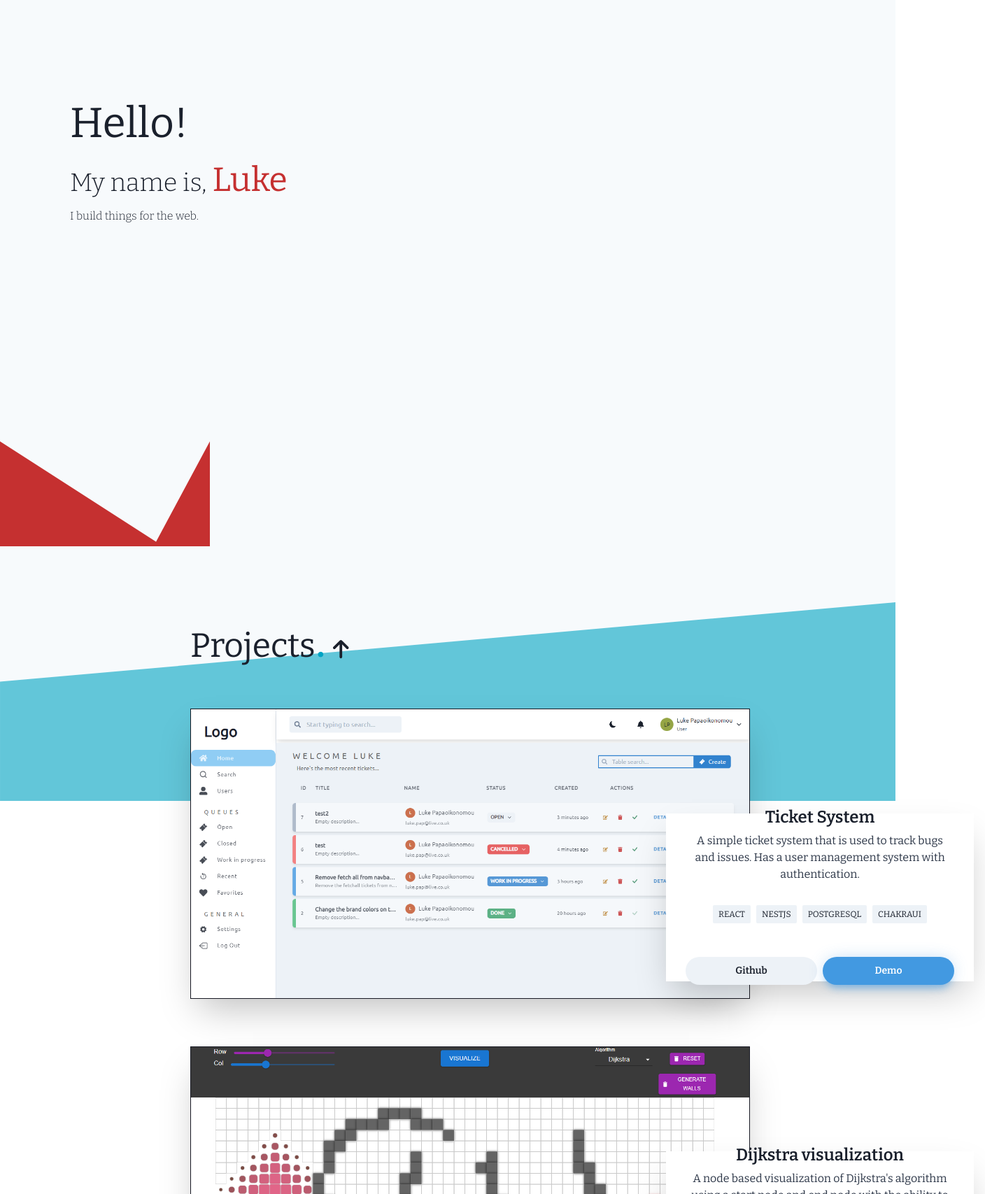
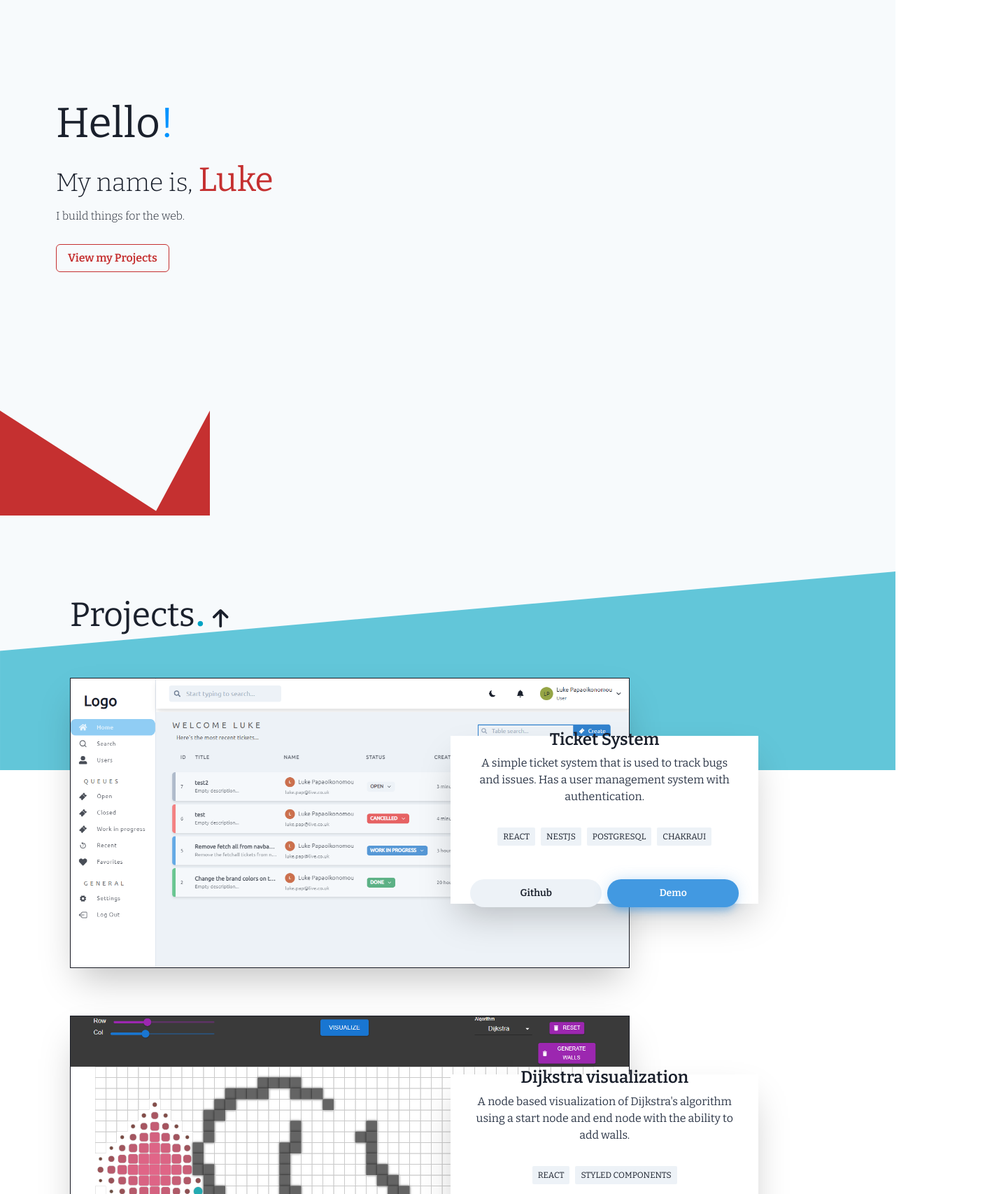
Before and after one commit to lukeypap/lukeypap.github.io, a React (Create React App) app: page / in a window 1280 px wide. Shown: the part 93-1800 px from the top of the page at 70% size, 1408 px wide, since content can reach past the window. Built offline with nearby package versions, Linux system fonts and the light colour scheme.

Commit message:
Fixed some sizing issues, added rainbow effect on text

```diff
--- a/src/App.tsx
+++ b/src/App.tsx
@@ -12,7 +12,6 @@ function App() {
         <Box bg={colorMode === "light" ? "gray.50" : "gray.800"}>
             <NavBar />
             <Header />
-            <Image src={headerSVG} />
             <Projects />
         </Box>
     );
--- a/src/Header.tsx
+++ b/src/Header.tsx
@@ -1,21 +1,50 @@
-import { Text, Box, Container, Image } from "@chakra-ui/react";
+import { Text, Box, Container, Image, Button } from "@chakra-ui/react";
+import headerSVG from "./resources/triangleAsymmetricalNegative.svg";
+import { Link as ReactScrollLink, animateScroll as scroll } from "react-scroll";
+import { randomColor } from "@chakra-ui/theme-tools";
+import "./components/header.css";
 
 const Header = () => {
     return (
-        <Box mt="100px" pl={10} height="65vh">
+        <>
+            <Box pt="100px" height="72vh">
                 <Container pt={5} maxWidth={"6xl"}>
-                <Text fontSize="6xl">Hello!</Text>
+                    <Text fontSize="6xl" style={{ display: "inline-block" }}>
+                        Hello
+                    </Text>
+                    <Text fontSize="6xl" className="rainbow" style={{ display: "inline-block" }}>
+                        !
+                    </Text>
+                    <Text />
                     <Text fontSize="4xl" style={{ display: "inline-block" }} fontWeight="light">
                         My name is,
                     </Text>
-                <Text pl={2} fontSize="5xl" color={"red.600"} style={{ display: "inline-block" }}>
+                    <Text
+                        pl={2}
+                        fontSize="5xl"
+                        color={"red.600"}
+                        style={{ display: "inline-block" }}
+                    >
                         Luke
                     </Text>
                     <Text pt={1} pb={3} fontSize="m" fontWeight="light">
                         I build things for the web.
                     </Text>
+                    <Button mt={4} variant="outline" color="red.600" borderColor="red.600">
+                        <ReactScrollLink
+                            to="projects"
+                            spy={true}
+                            smooth={true}
+                            offset={-70}
+                            duration={500}
+                        >
+                            View my Projects
+                        </ReactScrollLink>
+                    </Button>
                 </Container>
             </Box>
+            <Image src={headerSVG} />
+        </>
     );
 };
 
--- a/src/Projects.tsx
+++ b/src/Projects.tsx
@@ -9,7 +9,7 @@ import { Link as ReactScrollLink, animateScroll as scroll } from "react-scroll";
 const Projects = () => {
     return (
         <Box mt="80px" position={"relative"}>
-            <Container maxWidth={"6xl"} position={"absolute"} left="20%">
+            <Container maxWidth={"6xl"} position={"absolute"} pl="100px">
                 <Text fontSize={"5xl"} id="projects" display="inline-block">
                     Projects
                 </Text>
--- a/src/components/ProjectCard.tsx
+++ b/src/components/ProjectCard.tsx
@@ -10,6 +10,7 @@ import {
     Text,
     useColorModeValue,
 } from "@chakra-ui/react";
+import { ReactEventHandler, useState } from "react";
 
 const ProjectCard = ({
     title,
@@ -22,18 +23,34 @@ const ProjectCard = ({
     tech: string[];
     projectImage: string;
 }) => {
+    const [hover, setHover] = useState(false);
+
+    const onMouseEnter = (e: any) => {
+        setHover(true);
+    };
+
+    const onMouseLeave = (e: any) => {
+        setHover(false);
+    };
+
     return (
         <Box py={6} mt={5}>
-            <Stack direction={{ base: "column", md: "row" }} position={"relative"}>
+            <Stack direction={{ base: "column", md: "row" }} position={"relative"} w={"95%"}>
                 <Flex flex={1}>
                     <Image
                         objectFit="cover"
                         boxSize="100%"
-                        w="800px"
+                        w={{ sm: "100%", md: "440px", xl: "800px" }}
                         src={projectImage}
                         boxShadow={"2xl"}
                         border="1px"
                         borderColor="gray.900"
+                        onMouseEnter={onMouseEnter}
+                        onMouseLeave={onMouseLeave}
+                        style={{
+                            transform: `${hover ? "scale(1.05,1.05)" : "scale(1)"}`,
+                            transition: "1s",
+                        }}
                     />
                 </Flex>
                 <Stack
@@ -45,7 +62,8 @@ const ProjectCard = ({
                     padding={4}
                     position={"absolute"}
                     right="0px"
-                    top="150px"
+                    top="20%"
+                    style={{ opacity: hover ? "0.20" : "1", transition: "opacity 1s" }}
                 >
                     <Stack
                         flex={1}
--- /dev/null
+++ b/src/components/header.css
@@ -0,0 +1,44 @@
+.rainbow {
+    animation: rainbow 10.5s linear;
+    animation-iteration-count: infinite;
+}
+
+@keyframes rainbow {
+    100%,
+    0% {
+        color: rgb(255, 0, 0);
+    }
+    8% {
+        color: rgb(255, 127, 0);
+    }
+    16% {
+        color: rgb(255, 255, 0);
+    }
+    25% {
+        color: rgb(127, 255, 0);
+    }
+    33% {
+        color: rgb(0, 255, 0);
+    }
+    41% {
+        color: rgb(0, 255, 127);
+    }
+    50% {
+        color: rgb(0, 255, 255);
+    }
+    58% {
+        color: rgb(0, 127, 255);
+    }
+    66% {
+        color: rgb(0, 60, 255);
+    }
+    75% {
+        color: rgb(162, 0, 255);
+    }
+    83% {
+        color: rgb(255, 0, 255);
+    }
+    91% {
+        color: rgb(255, 0, 127);
+    }
+}
```
Also changed, not shown: 1 other file (tests, documents, lock files or other folders). Lines whose indentation alone changed are shown as unchanged.
